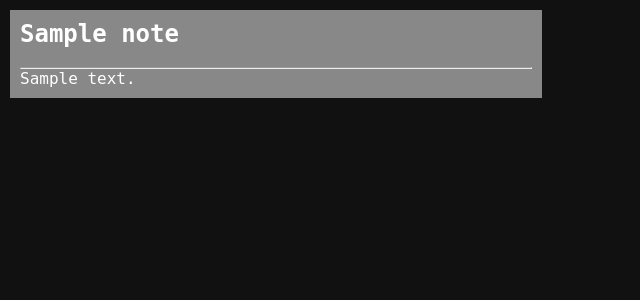
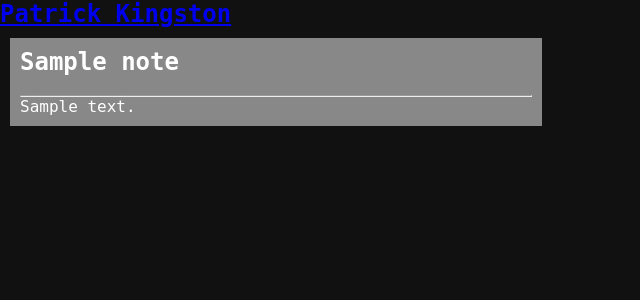
Before and after one commit to pkingstonxyz/pkingston.xyz, a Django app: page /notes/ in a window 1280 px wide. Shown: the top 300 px of the page, without its empty margins (0-640 px from the left). Run offline with Django 4.2, Linux system fonts and the light colour scheme; tables that the repository leaves empty hold one stand-in row (values such as "Sample post").

Commit message:
Added nav to the notes page

```diff
--- a/notes/templates/notes/note_list.html
+++ b/notes/templates/notes/note_list.html
@@ -32,8 +32,9 @@
 		</style>
 	</head>
 	<body>
-		<header></header>
-		<nav></nav>
+		<nav>
+			<h1><a href={% url 'index' %}>Patrick Kingston</a></h1>
+		</nav>
 		<main>
 			{% for note in note_list %}
 				<div style="background-color: {{ note.color }}">
@@ -44,6 +45,5 @@
 				</div>
 			{% endfor %}
 		</main>
-		<footer></footer>
 	</body>
 </html>
```
